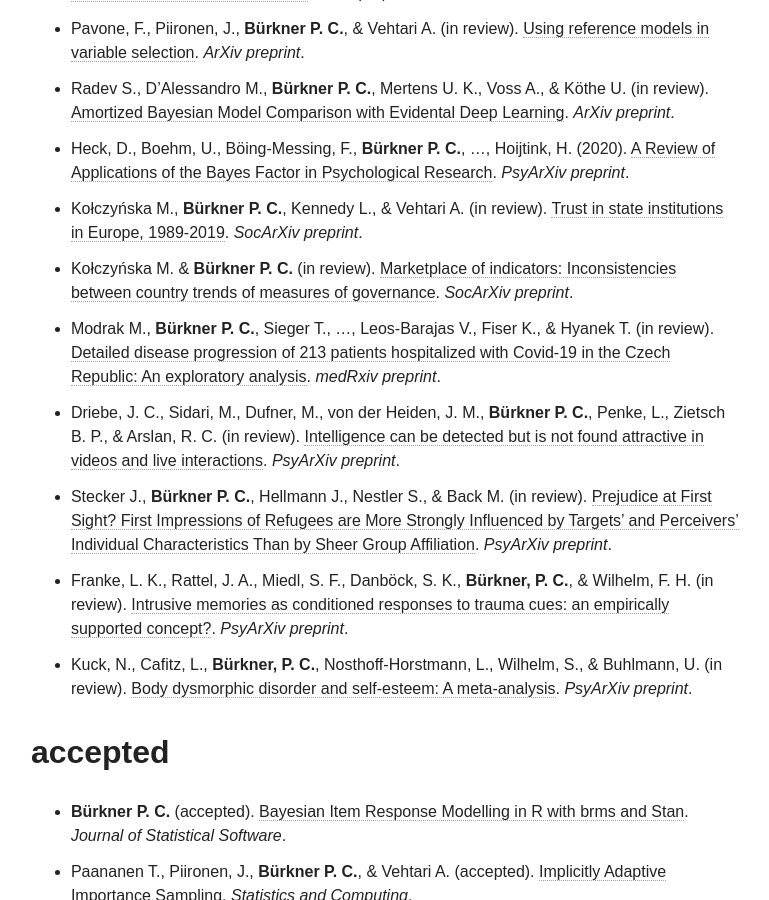
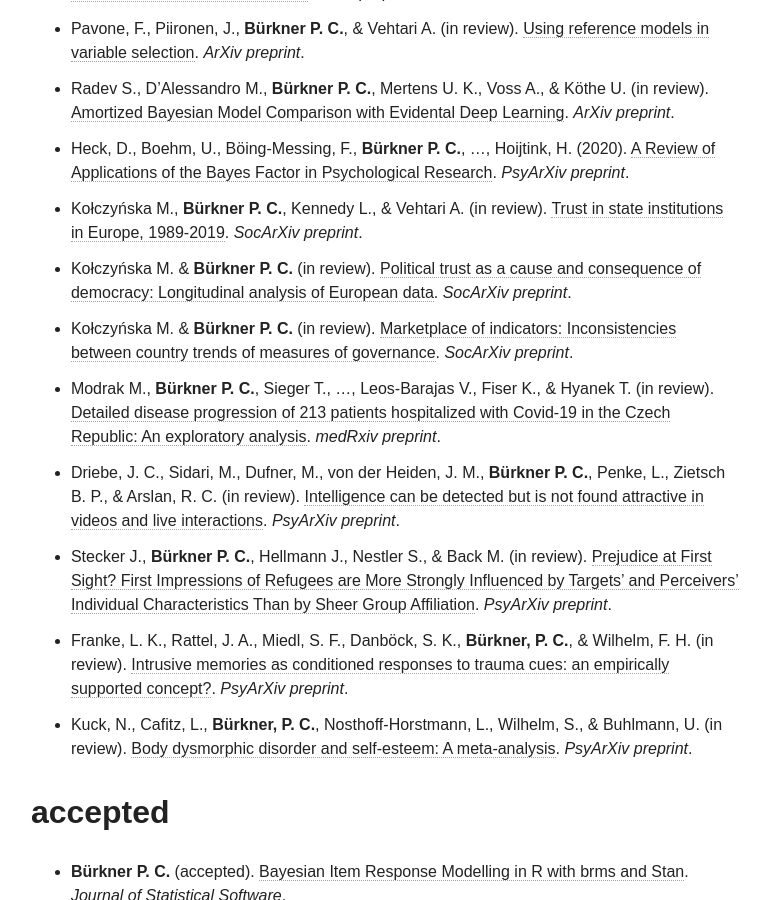
Before and after one commit to paul-buerkner/paul-buerkner.github.io, a Jekyll site: the page built from publications/index.md, in a window 1280 px wide and 900 px high, scrolled down 917 px. Shown: the whole window, without its empty margins (255-1024 px from the left). Built offline with Jekyll 4.4.1, drawn with Linux system fonts in a browser that asks for light colours; nearby versions of some CDN libraries.

Commit message:
add new preprint

```diff
--- a/publications/index.md
+++ b/publications/index.md
@@ -14,6 +14,7 @@
 * Radev S., D’Alessandro M., **Bürkner P. C.**, Mertens U. K., Voss A., & Köthe U. (in review). [Amortized Bayesian Model Comparison with Evidental Deep Learning](https://arxiv.org/abs/2004.10629). *ArXiv preprint*.
 * Heck, D., Boehm, U., Böing-Messing, F., **Bürkner P. C.**, ..., Hoijtink, H. (2020). [A Review of Applications of the Bayes Factor in Psychological Research](https://psyarxiv.com/cu43g/). *PsyArXiv preprint*.
 * Kołczyńska M., **Bürkner P. C.**, Kennedy L., & Vehtari A. (in review). [Trust in state institutions in Europe, 1989-2019](https://osf.io/preprints/socarxiv/3v5g7/). *SocArXiv preprint*.
+* Kołczyńska M. & **Bürkner P. C.** (in review). [Political trust as a cause and consequence of democracy: Longitudinal analysis of European data](https://osf.io/preprints/socarxiv/79dth/). *SocArXiv preprint*.
 * Kołczyńska M. & **Bürkner P. C.** (in review). [Marketplace of indicators: Inconsistencies between country trends of measures of governance](https://osf.io/preprints/socarxiv/u8gsc/). *SocArXiv preprint*.
 * Modrak M., **Bürkner P. C.**, Sieger T., ..., Leos-Barajas V., Fiser K., & Hyanek T. (in review).
 [Detailed disease progression of 213 patients hospitalized with Covid-19 in the Czech Republic: An exploratory analysis](https://www.medrxiv.org/content/10.1101/2020.12.03.20239863v1). *medRxiv preprint*.
```
